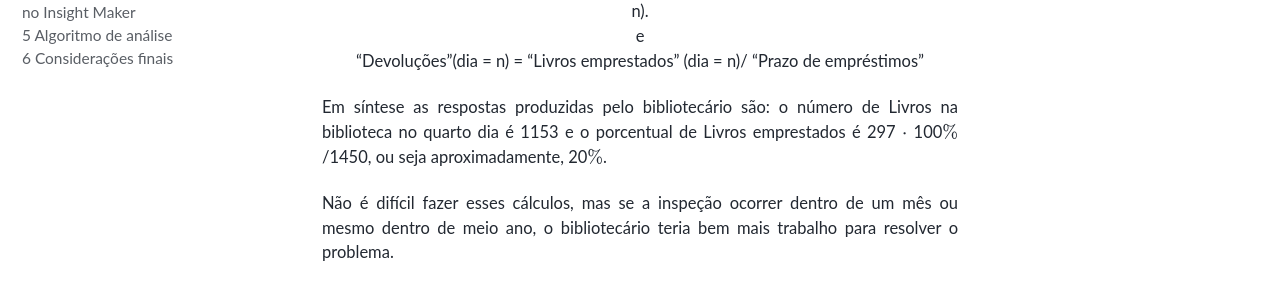
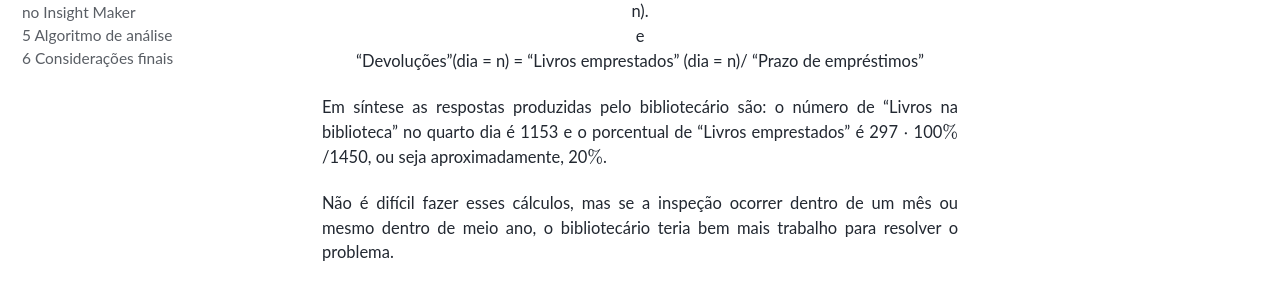
Before and after one commit to milenalauschner/MM, a Jekyll site: the page built from _pages/seção3.md, in a window 1280 px wide and 900 px high, scrolled down 5371 px. Shown: the part 163-452 px from the top of the window. Built offline with Jekyll 4.4.1, drawn with Linux system fonts in a browser that asks for light colours; cached includes are drawn as plain includes; nearby versions of some CDN libraries; some web fonts are replaced; formulas are drawn with MathJax 3.

```diff
--- a/_pages/seção3.md
+++ b/_pages/seção3.md
@@ -169,7 +169,7 @@ e <br />
 "Devoluções"(dia = n) =  "Livros emprestados" (dia = n)/ "Prazo de empréstimos"
 {: .text-center}
 
-Em síntese as respostas produzidas pelo bibliotecário são: o número de Livros na biblioteca no quarto dia é 1153 e o porcentual de Livros emprestados é 297 $$\cdot$$ 100$$\%$$/1450, ou seja aproximadamente, 20$$\%$$.
+Em síntese as respostas produzidas pelo bibliotecário são: o número de "Livros na biblioteca" no quarto dia é 1153 e o porcentual de "Livros emprestados" é 297 $$\cdot$$ 100$$\%$$/1450, ou seja aproximadamente, 20$$\%$$.
 {: .text-justify}
 
 Não é difícil fazer esses cálculos, mas se a inspeção ocorrer dentro de um mês ou mesmo dentro de meio ano, o bibliotecário teria bem mais trabalho para resolver o problema.
```
